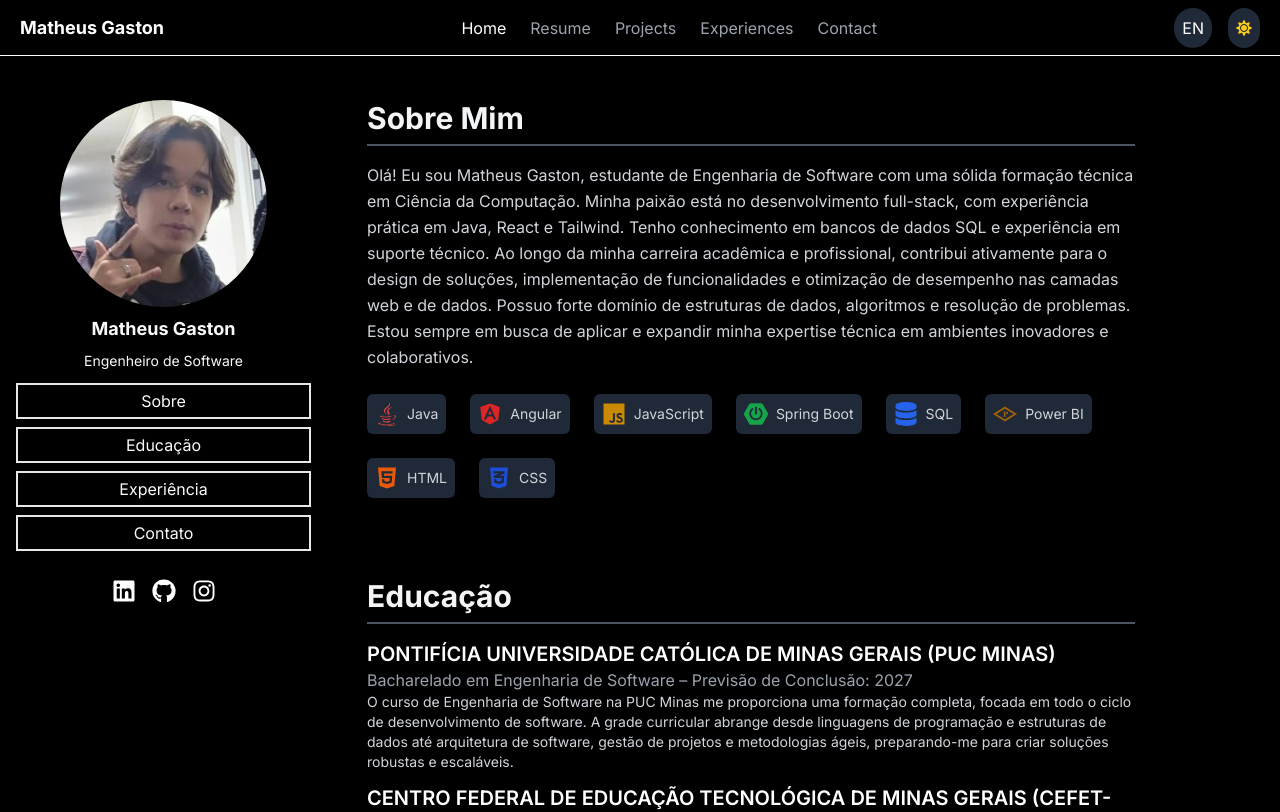
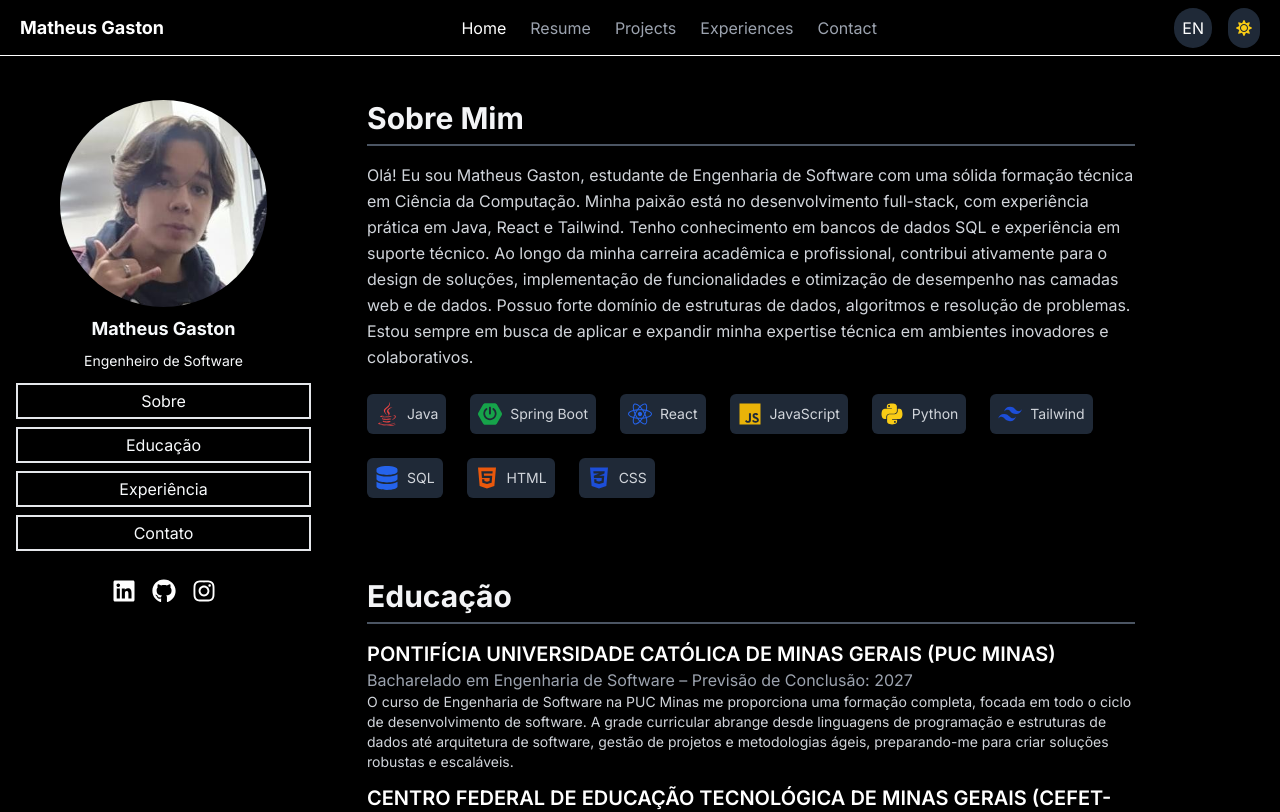
Before and after one commit to MirellyAlvarenga/gastondev, a Next.js app: page / in a window 1280 px wide. Shown: the top 812 px of the page. Built offline with nearby package versions, Linux system fonts and the light colour scheme.

Commit message:
update: skills component

```diff
--- a/app/(home)/page.tsx
+++ b/app/(home)/page.tsx
@@ -1,23 +1,10 @@
 "use client";
 
 import Link from "next/link";
-import {
-  FaLinkedin,
-  FaGithub,
-  FaInstagram,
-  FaJava,
-  FaAngular,
-  FaJs,
-  FaHtml5,
-  FaCss3Alt,
-  FaDatabase,
-  FaSun,
-  FaMoon,
-} from "react-icons/fa";
-import { SiSpringboot, SiPowers } from "react-icons/si";
 import { useTheme } from "next-themes";
 import { useLanguage } from "@/app/context/LanguageContext";
 import Aside from "./_components/sections/Aside";
+import Skills from "../_components/skills";
 
 export default function Home() {
   const { theme, setTheme } = useTheme();
@@ -37,63 +24,7 @@ export default function Home() {
           <p className="text-gray-700 dark:text-gray-300 leading-relaxed">
             {translations.aboutMeDescription}
           </p>
-          <div className="flex flex-wrap gap-6 mt-6">
-            <div className="flex items-center gap-2 bg-gray-200 p-2 rounded-md dark:bg-gray-800">
-              <FaJava className="text-2xl text-red-500" />
-              <span className="text-gray-800 dark:text-gray-300 text-sm">
-                Java
-              </span>
-            </div>
-
-            <div className="flex items-center gap-2 bg-gray-200 p-2 rounded-md dark:bg-gray-800">
-              <FaAngular className="text-2xl text-red-600" />
-              <span className="text-gray-800 dark:text-gray-300 text-sm">
-                Angular
-              </span>
-            </div>
-
-            <div className="flex items-center gap-2 bg-gray-200 p-2 rounded-md dark:bg-gray-800">
-              <FaJs className="text-2xl text-yellow-600" />
-              <span className="text-gray-800 dark:text-gray-300 text-sm">
-                JavaScript
-              </span>
-            </div>
-
-            <div className="flex items-center gap-2 bg-gray-200 p-2 rounded-md dark:bg-gray-800">
-              <SiSpringboot className="text-2xl text-green-600" />
-              <span className="text-gray-800 dark:text-gray-300 text-sm">
-                Spring Boot
-              </span>
-            </div>
-
-            <div className="flex items-center gap-2 bg-gray-200 p-2 rounded-md dark:bg-gray-800">
-              <FaDatabase className="text-2xl text-blue-600" />
-              <span className="text-gray-800 dark:text-gray-300 text-sm">
-                SQL
-              </span>
-            </div>
-
-            <div className="flex items-center gap-2 bg-gray-200 p-2 rounded-md dark:bg-gray-800">
-              <SiPowers className="text-2xl text-yellow-700" />
-              <span className="text-gray-800 dark:text-gray-300 text-sm">
-                Power BI
-              </span>
-            </div>
-
-            <div className="flex items-center gap-2 bg-gray-200 p-2 rounded-md dark:bg-gray-800">
-              <FaHtml5 className="text-2xl text-orange-600" />
-              <span className="text-gray-800 dark:text-gray-300 text-sm">
-                HTML
-              </span>
-            </div>
-
-            <div className="flex items-center gap-2 bg-gray-200 p-2 rounded-md dark:bg-gray-800">
-              <FaCss3Alt className="text-2xl text-blue-700" />
-              <span className="text-gray-800 dark:text-gray-300 text-sm">
-                CSS
-              </span>
-            </div>
-          </div>
+          <Skills />
         </section>
 
         <section id="education" className="max-w-3xl">
--- /dev/null
+++ b/app/_components/skills.tsx
@@ -0,0 +1,69 @@
+import React from "react";
+import {
+  FaReact,
+  FaCss3Alt,
+  FaDatabase,
+  FaHtml5,
+  FaJava,
+  FaJs,
+  FaPython,
+} from "react-icons/fa";
+import { SiPowers, SiSpringboot } from "react-icons/si";
+import { RiTailwindCssFill } from "react-icons/ri";
+
+const Skills = () => {
+  return (
+    <div className="flex flex-wrap gap-6 mt-6">
+      <div className="flex items-center gap-2 bg-gray-200 p-2 rounded-md dark:bg-gray-800">
+        <FaJava className="text-2xl text-red-500" />
+        <span className="text-gray-800 dark:text-gray-300 text-sm">Java</span>
+      </div>
+
+      <div className="flex items-center gap-2 bg-gray-200 p-2 rounded-md dark:bg-gray-800">
+        <SiSpringboot className="text-2xl text-green-600" />
+        <span className="text-gray-800 dark:text-gray-300 text-sm">
+          Spring Boot
+        </span>
+      </div>
+
+      <div className="flex items-center gap-2 bg-gray-200 p-2 rounded-md dark:bg-gray-800">
+        <FaReact className="text-2xl text-blue-600" />
+        <span className="text-gray-800 dark:text-gray-300 text-sm">React</span>
+      </div>
+
+      <div className="flex items-center gap-2 bg-gray-200 p-2 rounded-md dark:bg-gray-800">
+        <FaJs className="text-2xl text-yellow-500" />
+        <span className="text-gray-800 dark:text-gray-300 text-sm">
+          JavaScript
+        </span>
+      </div>
+
+      <div className="flex items-center gap-2 bg-gray-200 p-2 rounded-md dark:bg-gray-800">
+        <FaPython className="text-2xl text-yellow-400" />
+        <span className="text-gray-800 dark:text-gray-300 text-sm">Python</span>
+      </div>
+
+      <div className="flex items-center gap-2 bg-gray-200 p-2 rounded-md dark:bg-gray-800">
+        <RiTailwindCssFill className="text-2xl text-blue-700" />
+        <span className="text-gray-800 dark:text-gray-300 text-sm">Tailwind</span>
+      </div>
+
+      <div className="flex items-center gap-2 bg-gray-200 p-2 rounded-md dark:bg-gray-800">
+        <FaDatabase className="text-2xl text-blue-600" />
+        <span className="text-gray-800 dark:text-gray-300 text-sm">SQL</span>
+      </div>
+
+      <div className="flex items-center gap-2 bg-gray-200 p-2 rounded-md dark:bg-gray-800">
+        <FaHtml5 className="text-2xl text-orange-600" />
+        <span className="text-gray-800 dark:text-gray-300 text-sm">HTML</span>
+      </div>
+
+      <div className="flex items-center gap-2 bg-gray-200 p-2 rounded-md dark:bg-gray-800">
+        <FaCss3Alt className="text-2xl text-blue-700" />
+        <span className="text-gray-800 dark:text-gray-300 text-sm">CSS</span>
+      </div>
+    </div>
+  );
+};
+
+export default Skills;
```
